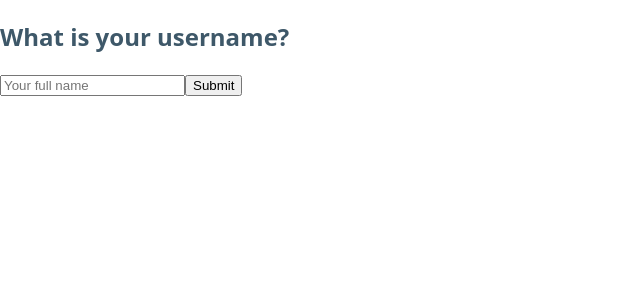
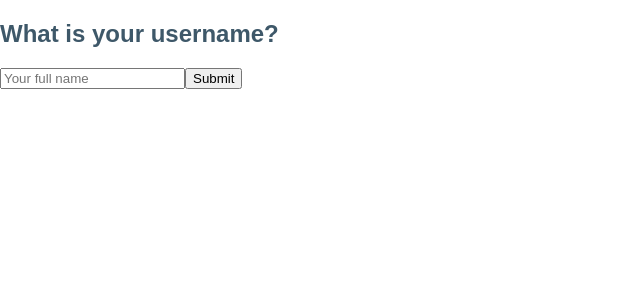
Before and after one commit to Glup3/switch-chat, a React (Create React App) app: page / in a window 1280 px wide. Shown: the top 300 px of the page, without its empty margins (0-640 px from the left). Built offline with nearby package versions, Linux system fonts and the light colour scheme; no server answers.

Commit message:
change color

```diff
--- a/src/components/ChatScreen.js
+++ b/src/components/ChatScreen.js
@@ -125,7 +125,7 @@ class ChatScreen extends Component {
           rooms={ [...this.state.joinableRooms, ...this.state.joinedRooms] }
           subscribeToRoom={ this.subscribeToRoom }
           roomId={ this.state.roomId }/>
-        <MessageList messages={ this.state.messages } roomId={ this.state.roomId }/>
+        <MessageList messages={ this.state.messages } roomId={ this.state.roomId } user={ this.currentUser }/>
         <TypingIndicator usersWhoAreTyping={ this.state.usersWhoAreTyping }/>
         <SendMessageForm sendMessage={ this.sendMessage } disabled={!this.state.roomId} onChange={ this.sendTypingEvent }/>
         <NewRoomForm createRoom={ this.createRoom }/>
--- a/src/components/Message.js
+++ b/src/components/Message.js
@@ -4,7 +4,7 @@ function Message(props) {
   return (
     <div className="message">
         <div className="message-username">{ props.username }</div>
-        <div className="message-text">{ props.text }</div>
+        <div className={ "message-text " + props.other }>{ props.text }</div>
     </div>
   )
 }
--- a/src/components/MessageList.js
+++ b/src/components/MessageList.js
@@ -30,9 +30,16 @@ class MessageList extends Component {
       return (
         <div className="message-list">
           { this.props.messages.map((message, index) => {
-            return (
-              <Message key={ index } username={ message.senderId } text={ message.text }/>
-            )
+            if (this.props.user.encodedId !== message.senderId) {
+              return (
+                <Message key={ index } username={ message.senderId } text={ message.text } other={ 'color' }/>
+              )
+            }
+            else {
+              return (
+                <Message key={ index } username={ message.senderId } text={ message.text } other={ '' }/>
+              )
+            }
           }) }
         </div>
       )
--- a/src/index.css
+++ b/src/index.css
@@ -1,8 +1,8 @@
 :root {
-  --main-color: #5ea3d0;
+  --main-color: #30BCED;
   --secondary-color: white;
   --main-text-color: #3e5869;
-  --secondary-text-color: #b0c7d6;
+  --secondary-text-color: #303036;
   --send-message-form: #F5F5F5;
 }
 
@@ -10,7 +10,7 @@ html, body {
   height: 100%;
   margin: 0;
   padding: 0;
-  font-family: system-ui;
+  font-family: Arial, Helvetica, sans-serif;
   font-weight: 200;
   color: 	#3e5869;
 }
@@ -74,7 +74,7 @@ html, body {
 
 .rooms-list h3 {
   margin: 5px 0;
-  color: var(--secondary-color);
+  color: var(--secondary-text-color);
 }
 
 .rooms-list .room button {
@@ -152,6 +152,10 @@ html, body {
   border-radius: 8px;
 }
 
+.message .color {
+  background: orange;
+}
+
 .message-list {
   box-sizing: border-box;
   padding-left: 6px;
```
Also changed, not shown: 1 other file (tests, documents, lock files or other folders).
